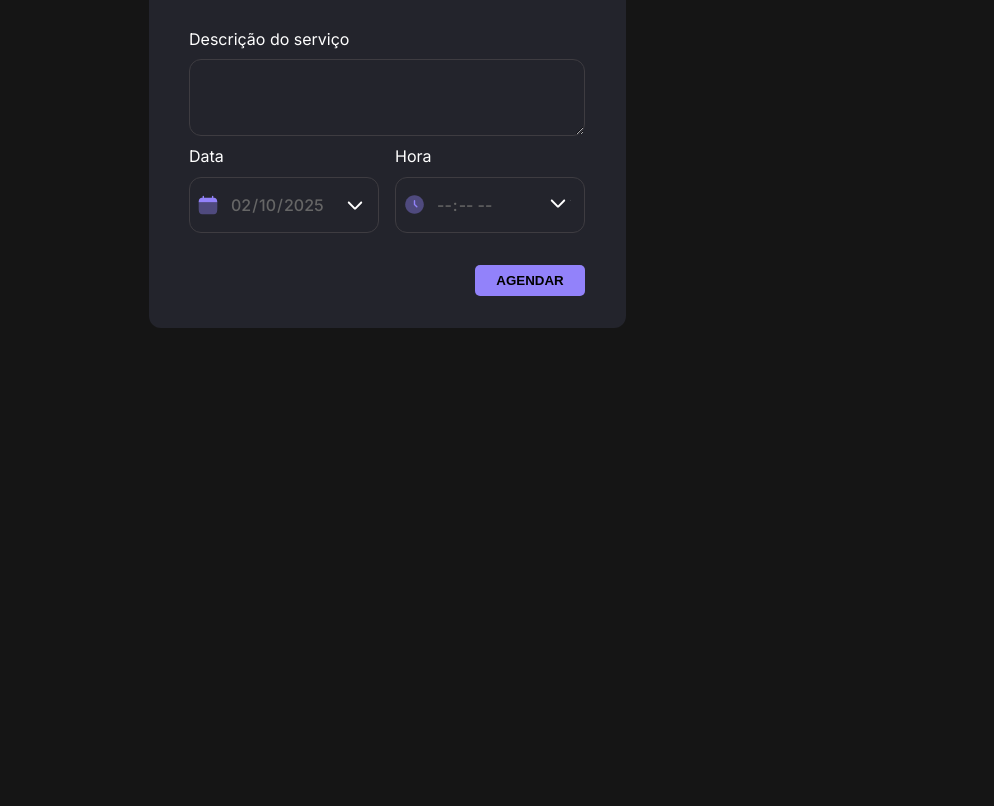
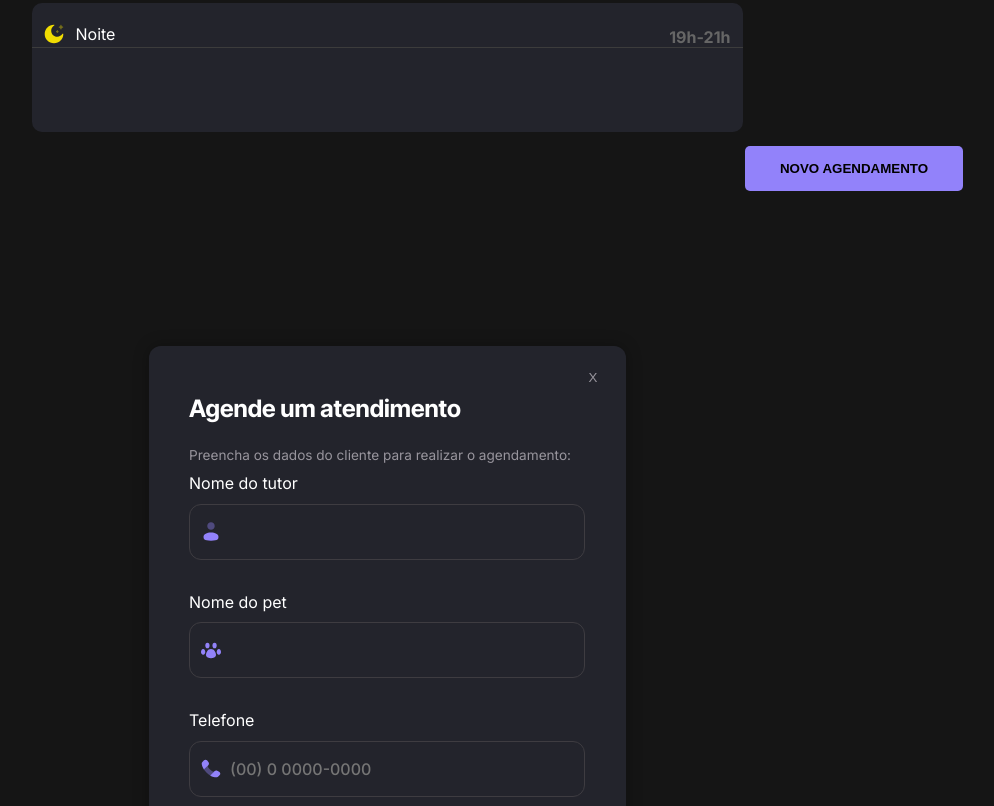
Before and after one commit to tvieira92/petshop-project, a website built with webpack: page index.html in a window 1280 px wide. Shown: the part 534-1340 px from the top of the page, without its empty margins (253-1247 px from the left). Before the commit the page ends 862 px from the top, so only its background shows below. Built offline with nearby package versions, Linux system fonts and the light colour scheme.

Commit message:
finish modal section

```diff
--- a/index.html
+++ b/index.html
@@ -19,7 +19,7 @@
     <header class="logo">
       <img src="assets/logo.svg" alt="Mundo Pet" />
     </header>
-    <!--<main>
+    <main>
       <div class="container">
         <div class="title">
           <div class="width">
@@ -33,7 +33,7 @@
             <input type="date" id="date" class="date" />
           </div>
         </div>
-        Morning Section
+        <!--Morning Section-->
         <div class="card">
             <div class="card-content">
                 <div class="period-header">
@@ -49,18 +49,18 @@
                 <div class="appointment">
                     <div class="appointment-content">
                         <div class="appointment-header">
-                            <span class="time">09:00</span>
+                            <!-- <span class="time">09:00</span>
                             <span class="pet-name">Thor</span>
-                            <span class="owner">/ Fernanda Costa</span>
+                            <span class="owner">/ Fernanda Costa</span> -->
                         </div>
-                        <div class="service">Vacinação</div>
+                        <!-- <div class="service">Vacinação</div> -->
                     </div>
-                    <button class="remove-btn">Remover agendamento</button>
+                    <!-- <button class="remove-btn">Remover agendamento</button> -->
                 </div>
             </div>
         </div>
 
-        <!-- Afternoon Section
+        <!-- Afternoon Section-->
         <div class="card">
             <div class="card-content">
                 <div class="period-header">
@@ -76,42 +76,42 @@
                 <div class="appointment">
                     <div class="appointment-content">
                         <div class="appointment-header">
-                            <span class="time">13:00</span>
+                            <!-- <span class="time">13:00</span>
                             <span class="pet-name">Mel</span>
-                            <span class="owner">/ João Souza</span>
+                            <span class="owner">/ João Souza</span> -->
                         </div>
-                        <div class="service">Corte de Unhas</div>
+                        <!-- <div class="service">Corte de Unhas</div> -->
                     </div>
-                    <button class="remove-btn">Remover agendamento</button>
+                    <!-- <button class="remove-btn">Remover agendamento</button> -->
                 </div>
 
                 <div class="appointment">
                     <div class="appointment-content">
                         <div class="appointment-header">
-                            <span class="time">14:00</span>
+                            <!-- <span class="time">14:00</span>
                             <span class="pet-name">Bella</span>
-                            <span class="owner">/ Pedro Martins</span>
+                            <span class="owner">/ Pedro Martins</span> -->
                         </div>
-                        <div class="service">Aplicação de Anti-pulgas</div>
+                        <!-- <div class="service">Aplicação de Anti-pulgas</div> -->
                     </div>
-                    <button class="remove-btn">Remover agendamento</button>
+                    <!-- <button class="remove-btn">Remover agendamento</button> -->
                 </div>
 
                 <div class="appointment">
                     <div class="appointment-content">
                         <div class="appointment-header">
-                            <span class="time">15:00</span>
+                            <!-- <span class="time">15:00</span>
                             <span class="pet-name">Simba</span>
-                            <span class="owner">/ Juliana Rocha</span>
+                            <span class="owner">/ Juliana Rocha</span> -->
                         </div>
-                        <div class="service">Tosa Higiênica</div>
+                        <!-- <div class="service">Tosa Higiênica</div> -->
                     </div>
-                    <button class="remove-btn">Remover agendamento</button>
+                    <!-- <button class="remove-btn">Remover agendamento</button> -->
                 </div>
             </div>
         </div>
 
-        <!-- Night Section
+        <!-- Night Section-->
         <div class="card">
             <div class="card-content">
                 <div class="period-header">
@@ -127,13 +127,13 @@
                 <div class="appointment">
                     <div class="appointment-content">
                         <div class="appointment-header">
-                            <span class="time">20:00</span>
+                            <!-- <span class="time">20:00</span>
                             <span class="pet-name">Max</span>
-                            <span class="owner">/ Camila Santos</span>
+                            <span class="owner">/ Camila Santos</span> -->
                         </div>
-                        <div class="service">Limpeza de Dentes</div>
+                        <!-- <div class="service">Limpeza de Dentes</div> -->
                     </div>
-                    <button class="remove-btn">Remover agendamento</button>
+                    <!-- <button class="remove-btn">Remover agendamento</button> -->
                 </div>
             </div>
         </div>
@@ -141,13 +141,13 @@
 
 
     <footer>
-        <button class="new-appointment-btn">NOVO AGENDAMENTO</button>
+        <button id="btnappointment" class="appointment_btn">NOVO AGENDAMENTO</button>
     </footer>
 </main>
--->
 
+<dialog>
     <div class="schedule">
-        <button class="btn-close">X</button>
+        <button id="btnclose" class="btn-close">X</button>
         <div class="schedule-header">
             <h1>Agende um atendimento</h1>
             <p>Preencha os dados do cliente para realizar o agendamento:</p>
@@ -177,7 +177,7 @@
             <div class="date-hour">
             <div class="owner-modal">
                 <label for="date">Data</label>
-                <input type="date" id="date" class="date" />
+                <input type="date" id="date_hour" class="date" />
             </div>
 
             <div class="owner-modal">
@@ -192,6 +192,7 @@
         </form>
 
     </div>
+</dialog>
 
   </body>
 </html>
--- a/src/main.js
+++ b/src/main.js
@@ -12,6 +12,7 @@ import "./styles/schedule.css"
 // JS
 import "./modules/form/submit.js"
 import "./modules/page-load.js"
+import "./modules/form/modal.js"
 
 
 
--- /dev/null
+++ b/src/modules/form/modal.js
@@ -0,0 +1,11 @@
+const btnOpenModal = document.getElementById("btnappointment")
+const modal = document.querySelector("dialog")
+const btnClose = document.getElementById("btnclose")
+
+btnOpenModal.onclick = function () {
+    modal.showModal()
+}
+
+btnClose.onclick = function() {
+    modal.close()
+}
--- a/src/modules/form/submit.js
+++ b/src/modules/form/submit.js
@@ -1,7 +1,7 @@
 import dayjs from "dayjs"
 
 const form = document.querySelector("form")
-const selectedDate = document.getElementById("date")
+const selectedDate = document.getElementById("date_hour")
 const inputToday = dayjs(new Date()).format("YYYY-MM-DD")
 
 // Data atual para o input
--- a/src/modules/schedules/load.js
+++ b/src/modules/schedules/load.js
@@ -2,6 +2,7 @@ import { hoursLoad } from "../form/hours-load.js"
 
 // Seleciona o input de data
 const selectedDate = document.getElementById("date")
+
 export function scheduleDays() {
     // Obtém a data do input.
     const date = selectedDate.value
--- a/src/styles/schedule.css
+++ b/src/styles/schedule.css
@@ -1,9 +1,13 @@
-.schedule {
+dialog {
     position: relative;
     width: 100%;
     max-width: 350px;
+
     background-color: var(--background-tertiary);
     border-radius: 0.75rem;
+    border: none;
+    box-shadow: 0 0 1em rgb(0 0 0/ .3);
+
     margin: auto;
     margin-top: 1.75rem;
     padding: 2rem 1rem;
@@ -23,6 +27,7 @@
         & h1 {
             font-size: 1.5rem;
             padding: 1rem 0;
+            color: var(--content-primary);
         }
 
         & p {
@@ -34,8 +39,14 @@
 }
 
 
+dialog::backdrop {
+    backdrop-filter: blur(2px);
+    background-color: rgb(0 0 0/ .5) ;
+}
+
+
 @media screen and (min-width: 1110px) {
-    .schedule {
+    dialog {
         display: grid;
         width: 100%;
         max-width: 477px;
@@ -45,9 +56,13 @@
 
     }
 
-    & .service-description {
+    & #service-description {
+        padding: 12px;
         width: 100%;
         max-width: 397px;
+        font-family: var(--ff-base);
+        color: var(--content-secondary);
+        font-size: 0.85rem;
     }
 
     .date-hour {
--- a/src/styles/style.css
+++ b/src/styles/style.css
@@ -10,6 +10,7 @@ main {
   padding: 0 20px;
   height: 100%;
   min-height: 100vh;
+  overflow-y: hidden;
 }
 
 .container {
@@ -152,7 +153,7 @@ footer {
   max-width: 374px;
   margin: auto;
 
-  & .new-appointment-btn {
+  & .appointment_btn {
     width: 100%;
     max-width: 350px;
     height: 100%;
@@ -171,7 +172,7 @@ footer {
   }
 }
 
-.new-appointment-btn:hover {
+.appointment_btn:hover {
   background-color: var(--background-highlights);
 }
 
@@ -187,25 +188,26 @@ footer {
 
   label {
     padding-bottom: 0.65rem;
+    color: var(--content-primary);
   }
 }
 
 .name-modal {
   background: url(../assets/icons/people.svg);
   background-repeat: no-repeat;
-  background-position: 5%;
+  background-position: 3%;
 }
 
 .pet-modal {
   background: url(../assets/icons/pet.svg);
   background-repeat: no-repeat;
-  background-position: 5%;
+  background-position: 3%;
 }
 
 .phone {
   background: url(../assets/icons/phone.svg);
   background-repeat: no-repeat;
-  background-position: 5%;
+  background-position: 3%;
 }
 
 input[type="number"]::-webkit-calendar-picker-indicator {
@@ -362,7 +364,7 @@ footer {
   max-height: 65px;
   padding-bottom: 1rem;
 
-  & .new-appointment-btn {
+  & .appointment_btn {
     width: 100%;
     max-width: 218px;
     height: 100%;
```
